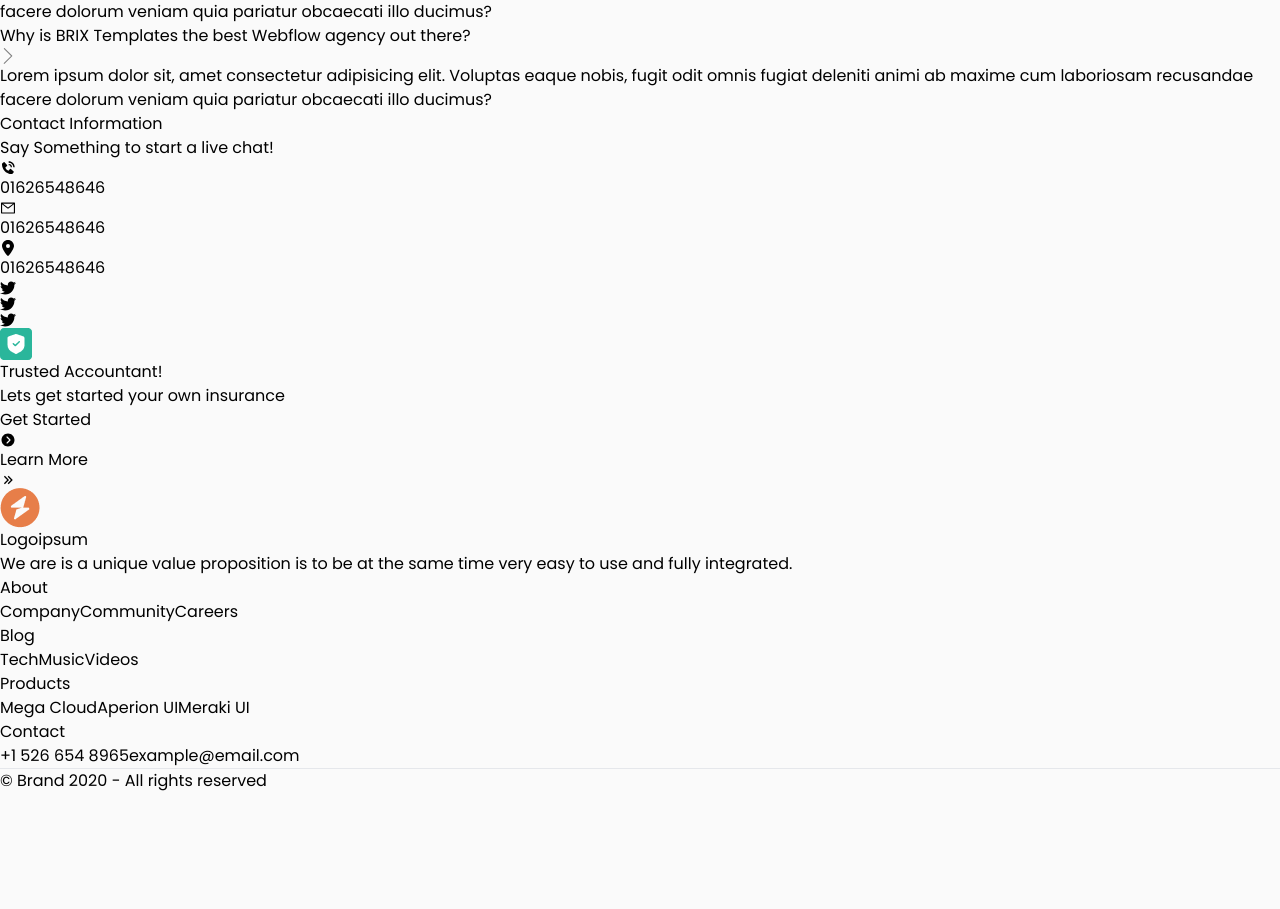
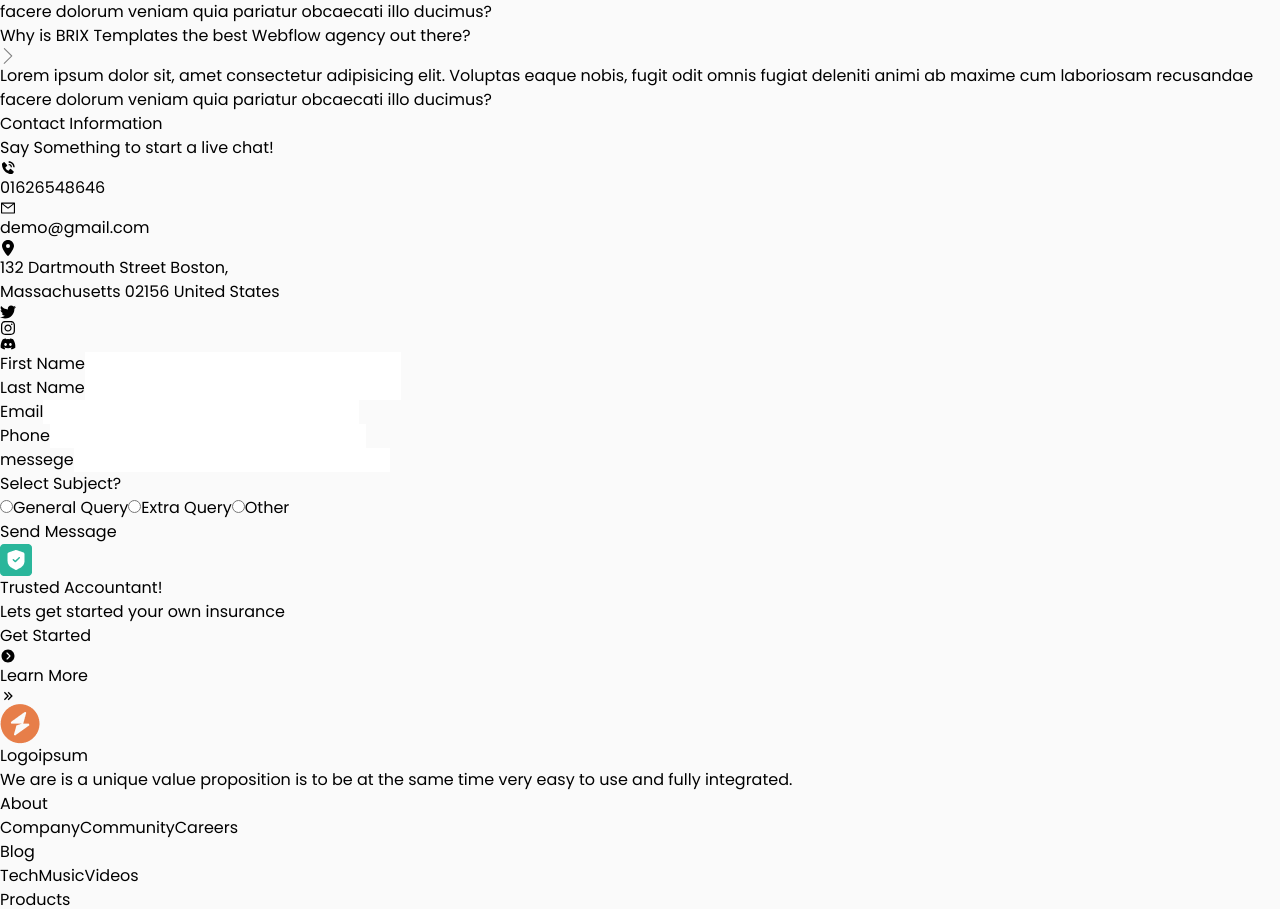
Before and after one commit to Omer4ruq/AccountingFirmLandingPage, a React (Vite) app: page / in a window 1280 px wide. Shown: the part 7970-8879 px from the top of the page. Before the commit the page ends 8763 px from the top, so only its background shows below. Built offline with nearby package versions, Linux system fonts and the light colour scheme.

Commit message:
contact section completed

```diff
--- a/src/components/Contact/Contact.jsx
+++ b/src/components/Contact/Contact.jsx
@@ -1,59 +1,236 @@
-import React from 'react';
+import React, { useState } from 'react';
 import { BiSolidPhoneCall } from "react-icons/bi";
 import { AiOutlineMail } from "react-icons/ai";
 import { FaLocationDot } from "react-icons/fa6";
 import { FaTwitter } from "react-icons/fa6";
 import { FaInstagram } from "react-icons/fa";
 import { FaDiscord } from "react-icons/fa";
+import { MdOutlineDone } from "react-icons/md";
+import { div } from 'framer-motion/client';
+
 
 
 
 
 const Contact = () => {
+    const [focused, setFocused] = useState(null)
+    const [query, setQuery] = useState("");
+    const [result, setResult] = React.useState("");
+
+  const onSubmit = async (event) => {
+    event.preventDefault();
+    setResult("Sending....");
+    const formData = new FormData(event.target);
+
+    formData.append("access_key", "676c1c52-4d14-4865-95f5-84bbea894408");
+
+    const response = await fetch("https://api.web3forms.com/submit", {
+      method: "POST",
+      body: formData
+    });
+
+    const data = await response.json();
+
+    if (data.success) {
+      setResult("Form Submitted Successfully");
+      event.target.reset();
+    } else {
+      console.log("Error", data);
+      setResult(data.message);
+    }
+  };
     return (
-        <div className='text-start max-w-full mx-auto flex bg-white p-2 mb-16'>
-            <div className='bg-[#0C2E62] w-[41%] h-[780px] p-6 flex flex-col justify-between relative rounded-md'>
+        <div>
+<div className='text-start max-w-full mx-auto flex-1 md:flex bg-white p-2 mb-16'>
+            <div className='bg-[#0C2E62] w-full md:w-[41%]  h-[780px] p-6 flex flex-col justify-between relative rounded-md'>
                 <div>
-                <h1 className='font-semibold text-4xl text-white'>
+                <h1 className='font-semibold text-3xl text-white'>
             Contact Information
         </h1>
-        <h2 className='text-[#C9C9C9] text-lg'>
+        <h2 className='text-[#C9C9C9] font-normal text-xl pt-4'>
             Say Something to start a live chat!
         </h2>
                 </div>
                 <div className='bg-white opacity-[12%] w-[323px] h-[323px] rounded-full absolute bottom-[-20%] right-[-20%] '></div>
+                <div className='bg-white opacity-[12%] w-[166px] h-[166px] rounded-full absolute bottom-[5%] right-[5%] '></div>
 
-        <div>
-            <div className='flex'>
+        <div className='text-white space-y-10 text-lg font-normal'>
+            <div className='flex items-center gap-3'>
             <BiSolidPhoneCall />
 <h1>01626548646</h1>
             </div>
-            <div className='flex'>
+            <div className='flex items-center gap-3'>
             <AiOutlineMail />
 
-<h1>01626548646</h1>
+<h1>demo@gmail.com</h1>
             </div>
-            <div className='flex'>
+            <div className='flex items-center gap-3'>
             <FaLocationDot />
-<h1>01626548646</h1>
+<h1>132 Dartmouth Street Boston, <br />
+    Massachusetts 02156 United States</h1>
             </div>
         </div>
         <div className='flex gap-4'>
-<div className='bg-[#F6AF03] rounded-full w-9 h-9 text-xl text-white flex justify-center items-center'>
+<div className='bg-[#F6AF03] hover:bg-white rounded-full w-9 h-9 text-xl text-white hover:text-zinc-900 flex justify-center items-center'>
     <FaTwitter className=''></FaTwitter>
 </div>
-<div className='bg-[#F6AF03] rounded-full w-9 h-9 text-xl text-white flex justify-center items-center'>
-    <FaTwitter className=''></FaTwitter>
+<div className='bg-[#F6AF03] hover:bg-white rounded-full w-9 h-9 text-xl text-white hover:text-zinc-900 flex justify-center items-center'>
+    <FaInstagram className=''></FaInstagram>
 </div>
-<div className='bg-[#F6AF03] rounded-full w-9 h-9 text-xl text-white flex justify-center items-center'>
-    <FaTwitter></FaTwitter>
+<div className='bg-[#F6AF03] hover:bg-white rounded-full w-9 h-9 text-xl text-white hover:text-zinc-900 flex justify-center items-center'>
+    <FaDiscord></FaDiscord>
 </div>
         </div>
             </div>
-            <div>
 
+            <div className='w-full md:w-[61%]'>
+
+
+
+
+      <form className="max-w-full p-10 mx-auto mt-10 " onSubmit={onSubmit}>
+        <div className="">
+            <div className='flex gap-8 justify-between items-center text-[#8D8D8D]'>
+            <div className={`relative border-b mb-6 w-[45%]  ${focused === "firstName" ? "border-b-black" : "border-b"}`}>
+            <label
+              className={`transition-all ${focused === "firstName" ? "font-bold, text-[#011C2A]" : "font-normal"}`}
+            >
+              First Name
+            </label>
+            <input
+              type="text"
+              name='firstName'
+              className="w-full border-none focus:outline-none"
+              onFocus={() => setFocused("firstName")}
+              onBlur={() => setFocused(null)}
+            />
+          </div>
+          <div className={`relative border-b mb-6 w-[45%] ${focused === "lastName" ? "border-b-black" : "border-b"}`}>
+            <label
+              className={`transition-all ${focused === "lastName" ? "font-bold, text-[#011C2A]" : "font-normal"}`}
+            >
+              Last Name
+            </label>
+            <input
+              type="text"
+              name='lastName'
+              className="w-full border-none focus:outline-none"
+              onFocus={() => setFocused("lastName")}
+              onBlur={() => setFocused(null)}
+            />
+          </div>
             </div>
+
+
+
+
+            <div className='flex  justify-between text-[#8D8D8D]'>
+            <div className={`relative border-b mb-6 w-[45%] ${focused === "email" ? "border-b-black" : "border-b"}`}>
+            <label
+              className={`transition-all ${focused === "email" ? "font-bold, text-[#011C2A]" : "font-normal"}`}
+            >
+              Email
+            </label>
+            <input
+              type="text"
+              name='email'
+              className="w-full border-none focus:outline-none"
+              onFocus={() => setFocused("email")}
+              onBlur={() => setFocused(null)}
+            />
+          </div>
+          <div className={`relative border-b mb-6 w-[45%] ${focused === "phone" ? "border-b-black" : "border-b"}`}>
+            <label
+              className={`transition-all ${focused === "phone" ? "font-bold, text-[#011C2A]" : "font-normal"}`}
+            >
+              Phone
+            </label>
+            <input
+              type="text"
+              name='phone'
+              className="w-full border-none focus:outline-none"
+              onFocus={() => setFocused("phone")}
+              onBlur={() => setFocused(null)}
+            />
+          </div>
+            </div>
+            <div className={`relative border-b mb-6 w-full ${focused === "messege" ? "border-b-black" : "border-b"}`}>
+            <label
+              className={`transition-all ${focused === "messege" ? "font-bold, text-[#011C2A]" : "font-normal"}`}
+            >
+              messege
+            </label>
+            <input
+              type="text"
+              name='messege'
+              className="w-full border-none focus:outline-none"
+              onFocus={() => setFocused("messege")}
+              onBlur={() => setFocused(null)}
+            />
+          </div>
+          <div>
+            <label className="text-[#011C2A] text-lg font-semibold">Select Subject?</label>
+            <div className="flex-1 md:flex  items-center mt-4 space-x-4">
+              <label className="flex items-center gap-2">
+                <input
+                  type="radio"
+                  name="query"
+                  value="GeneralQuery"
+                  checked={query === "generalQuery"}
+                  onChange={() => setQuery("generalQuery")}
+                  className="hidden"
+                />
+                <span className={`w-4 h-4 text-white border rounded-full flex items-center justify-center ${query === "generalQuery" ? " bg-[#011C2A]" : "border-gray-400"}`}>
+                  {query === "generalQuery" && <MdOutlineDone />}
+                </span>
+                <span className="text-[#011C2A] font-normal text-sm">General Query</span>
+              </label>
+
+              <label className="flex items-center space-x-2">
+                <input
+                  type="radio"
+                  name="query"
+                  value="extraQuery"
+                  checked={query === "extraQuery"}
+                  onChange={() => setQuery("extraQuery")}
+                  className="hidden"
+                />
+                <span className={`w-4 h-4 border text-white text-sm rounded-full flex items-center justify-center ${query === "extraQuery" ? " bg-[#011C2A]" : "border-gray-400"}`}>
+                  {query === "extraQuery" && <MdOutlineDone />}
+                </span>
+                <span className="text-[#011C2A] font-normal text-sm">Extra Query</span>
+              </label>
+
+              <label className="flex items-center space-x-2">
+                <input
+                  type="radio"
+                  name="query"
+                  value="other"
+                  checked={query === "other"}
+                  onChange={() => setQuery("other")}
+                  className="hidden"
+                />
+                <span className={`w-4 h-4 border text-white rounded-full flex items-center justify-center ${query === "other" ? " bg-[#011C2A]" : "border-gray-400"}`}>
+                  {query === "other" && <MdOutlineDone />}
+                </span>
+                <span className="text-[#011C2A] font-normal text-sm">Other</span>
+              </label>
+            </div>
+          </div>
         </div>
+
+        <div className="flex justify-end mt-6">
+          <button className="px-8 py-2.5 leading-5 text-white transition-colors duration-300 transform bg-gray-700 rounded-md hover:bg-gray-600 focus:outline-none focus:bg-gray-600">Send Message</button>
+        </div>
+      </form>
+
+      <span className='p-10'>{result}</span>
+    </div>
+
+        </div>
+
+        </div>
+
     );
 };
 
```
